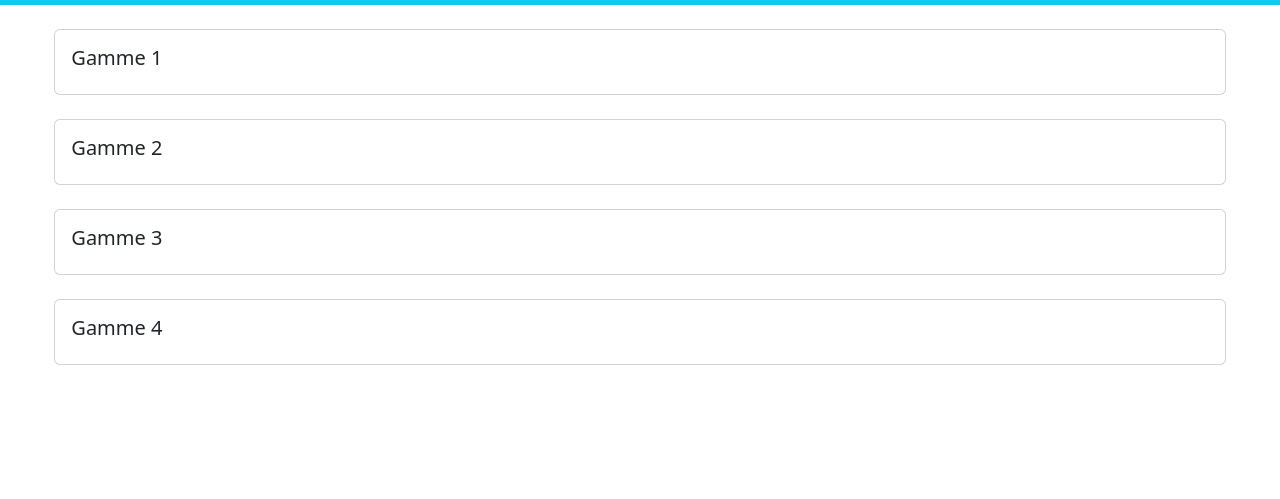
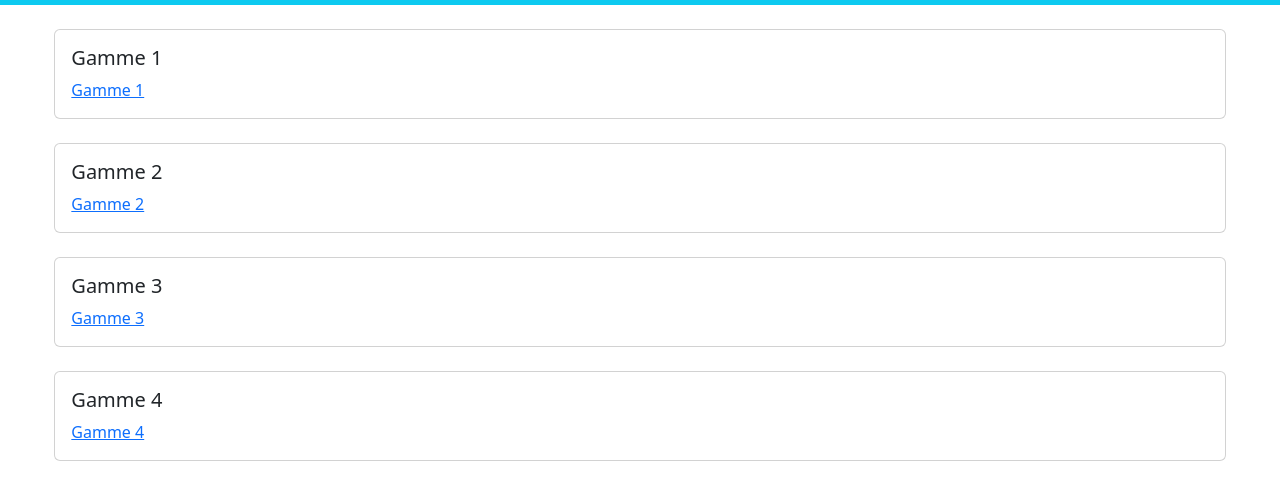
Before and after one commit to nicolaspoda/SAE-ALT-S3-Dev-22-23-STDS-3B-Equipe-6, a website: page Sprint1/code/src/curatif.html in a window 1280 px wide. Shown: the part 51-550 px from the top of the page. Drawn offline with nearby package versions, Linux system fonts and the light colour scheme.

Commit message:
Add files via upload

```diff
--- a/Sprint1/code/src/curatif.html
+++ b/Sprint1/code/src/curatif.html
@@ -1,7 +1,7 @@
 <!DOCTYPE html>
 <html>
-
 <head>
+    <meta charset="UTF-8">
     <title>Curatif</title>
     <link href="https://cdn.jsdelivr.net/npm/bootstrap@5.3.0-alpha1/dist/css/bootstrap.min.css" rel="stylesheet"
         integrity="sha384-GLhlTQ8iRABdZLl6O3oVMWSktQOp6b7In1Zl3/Jr59b6EGGoI1aFkw7cmDA6j6gD" crossorigin="anonymous">
@@ -9,7 +9,6 @@
         integrity="sha384-w76AqPfDkMBDXo30jS1Sgez6pr3x5MlQ1ZAGC+nuZB+EYdgRZgiwxhTBTkF7CXvN"
         crossorigin="anonymous"></script>
 </head>
-
 <body>
     <nav class="navbar navbar-expand-lg navbar-dark bg-body-info bg-info">
         <a class="navbar-brand" href="/puissance.html">Curatif</a>
@@ -43,6 +42,7 @@
             <div class="card">
                 <div class="card-body">
                     <h5 class="card-title">Gamme 1</h5>
+                    <a href ="Gamme 1.pdf" download="Gamme1.pdf" class="btn.pdf"> Gamme 1 </a>
                 </div>
             </div>
         </div>
@@ -50,6 +50,7 @@
             <div class="card">
                 <div class="card-body">
                     <h5 class="card-title">Gamme 2</h5>
+                    <a href ="Gamme 2.pdf" download="Gamme2.pdf" class="btn.pdf"> Gamme 2 </a>
                 </div>
             </div>
         </div>
@@ -57,6 +58,7 @@
             <div class="card">
                 <div class="card-body">
                     <h5 class="card-title">Gamme 3</h5>
+                    <a href ="Gamme 3.pdf" download="Gamme3.pdf" class="btn.pdf"> Gamme 3 </a>
                 </div>
             </div>
         </div>
@@ -64,6 +66,7 @@
             <div class="card">
                 <div class="card-body">
                     <h5 class="card-title">Gamme 4</h5>
+                    <a href ="Gamme 4.pdf" download="Gamme4.pdf" class="btn.pdf"> Gamme 4 </a>
                 </div>
             </div>
         </div>
```
Also changed, not shown: Sprint1/code/src/preventif.html (+5 -2 lines), Sprint1/code/src/quantite.html (+0 -1 lines), Sprint1/code/src/temperature.html (+0 -2 lines).
